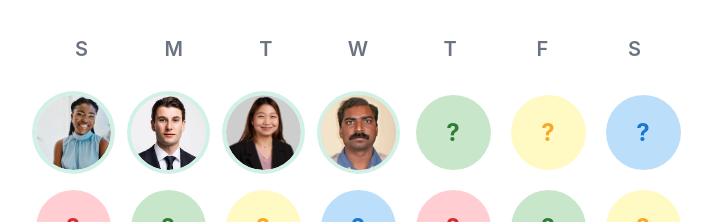
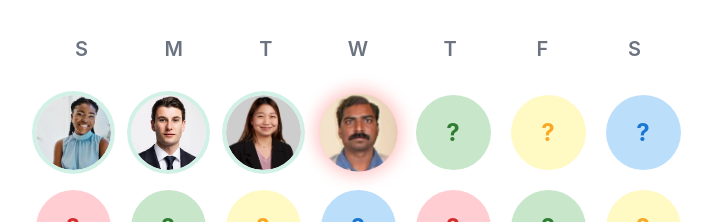
Before and after one commit to galitsky94/calendar, a React (Vite) app: page / in a window 1280 px wide. Shown: the part 173-395 px from the top of the page, without its empty margins (282-994 px from the left). Built offline with nearby package versions, Linux system fonts and the light colour scheme.

Commit message:
Add smooth animation and red pulsation to Day 4 bubble

```diff
--- a/src/App.tsx
+++ b/src/App.tsx
@@ -1,11 +1,34 @@
-import React from 'react';
+import React, { useEffect } from 'react';
 import CalendarGrid from './components/CalendarGrid';
 import LayoffModal from './components/LayoffModal';
 import { CalendarProvider } from './context/CalendarContext';
 
 function App() {
+  // Preload images, prioritizing the third one
+  useEffect(() => {
+    // Prioritize the third image loading
+    const img3 = new Image();
+    img3.src = '/faces/face3.jpg';
+
+    // Preload other images with a slight delay
+    setTimeout(() => {
+      const img1 = new Image();
+      img1.src = '/faces/face1.jpg';
+
+      const img2 = new Image();
+      img2.src = '/faces/face2.jpg';
+
+      const img4 = new Image();
+      img4.src = '/faces/face4.jpg';
+    }, 100);
+  }, []);
+
   return (
     <CalendarProvider>
+      {/* Hidden div for preloading images */}
+      <div className="hidden">
+        <img src="/faces/face3.jpg" alt="Preload 3" />
+      </div>
       <div className="min-h-screen bg-[#f8f7f4] flex items-center justify-center">
         <div className="container mx-auto px-4 py-10">
           <div className="max-w-5xl mx-auto flex flex-col items-center">
--- a/src/components/CalendarDay.tsx
+++ b/src/components/CalendarDay.tsx
@@ -1,15 +1,12 @@
-import React, { useState, useEffect } from 'react';
-import { Employee } from '../data/employees';
+import type React from 'react';
+import { useState, useEffect } from 'react';
+import type { Employee } from '../data/employees';
 
-// Function to get employee photo based on ID
 const getEmployeePhoto = (id: number): string => {
-  // We have specific faces from the user
   if (id === 1) return '/faces/face1.jpg';
   if (id === 2) return '/faces/face2.jpg';
-  if (id === 3) return '/faces/face3.jpg';
+  if (id === 3) return '/faces/face3.jpg?priority=high';
   if (id === 4) return '/faces/face4.jpg';
-
-  // For other days, show colored bubbles with question marks
   return '';
 };
 
@@ -28,71 +25,109 @@ const CalendarDay: React.FC<CalendarDayProps> = ({
   colorClass,
   onClick
 }) => {
-  // State to control Wednesday animation
-  const [showWednesdayAnimation, setShowWednesdayAnimation] = useState(false);
-
-  // Is it Wednesday (day 4)?
+  const [wednesdayImageLoaded, setWednesdayImageLoaded] = useState(false);
   const isWednesday = day === 4;
 
-  // For days 1-3, always show faces regardless of revealed state
-  const showFace = day <= 3;
+  // States for Day 4 animation
+  const [showQuestion, setShowQuestion] = useState(isWednesday);
+  const [dissolveQuestion, setDissolveQuestion] = useState(false);
+  const [showFace, setShowFace] = useState(false);
 
-  // Pretend it's Wednesday and automatically show the animation after a delay
   useEffect(() => {
-    let timer: ReturnType<typeof setTimeout>;
+    if (isWednesday) {
+      const img = new Image();
+      img.src = getEmployeePhoto(4);
+      img.onload = () => {
+        setWednesdayImageLoaded(true);
+      };
+    }
+  }, [isWednesday]);
+
+  useEffect(() => {
+    if (isWednesday && isRevealed && wednesdayImageLoaded) {
+      // Wait 2 seconds after image load, then start dissolving question mark
+      const timerDissolveStart = setTimeout(() => {
+        setDissolveQuestion(true);
+
+        // After question mark starts dissolving (1.5s animation), show face
+        const timerFaceRevealStart = setTimeout(() => {
+          setShowQuestion(false); // Hide question mark completely
+          setShowFace(true);      // Start revealing face
+        }, 1500); // Duration of dissolve-question-effect
+
+        return () => clearTimeout(timerFaceRevealStart);
+      }, 2000); // 2-second delay before animation starts
+
+      return () => clearTimeout(timerDissolveStart);
+    }
+  }, [isWednesday, isRevealed, wednesdayImageLoaded]);
+
+  const showFaceForDays1to3 = day <= 3;
 
   if (isWednesday) {
-      // Delay the animation to make it more noticeable
-      timer = setTimeout(() => {
-        setShowWednesdayAnimation(true);
-      }, 2000);
+    // Only apply animation if the day is revealed
+    if (!isRevealed) {
+      return (
+        <div
+          onClick={onClick}
+          className={`bubble ${colorClass} flex items-center justify-center cursor-pointer`}
+        >
+          <span className="text-2xl font-bold">?</span>
+        </div>
+      );
     }
 
-    return () => {
-      if (timer) clearTimeout(timer);
-    };
-  }, [isWednesday]);
-
-  // Handle click for Wednesday's special case
-  const handleClick = () => {
-    // For Wednesday, trigger the animation if not already shown
-    if (isWednesday && !showWednesdayAnimation) {
-      setShowWednesdayAnimation(true);
-    } else {
-      // For other days, just call the regular onClick handler
-      onClick();
-    }
-  };
-
-  // Wednesday special animation content
-  const wednesdayContent = (
-    <div className="relative w-full h-full rounded-full overflow-hidden">
-      <span
-        className={`flex items-center justify-center absolute inset-0 text-2xl font-bold transition-all duration-1000 ease-in-out ${
-          showWednesdayAnimation ? 'opacity-0 scale-0' : 'opacity-100 scale-100'
-        }`}
+    return (
+      <div
+        onClick={onClick}
+        // Apply the new .day4-pulsate class
+        className={`bubble ${colorClass} flex items-center justify-center cursor-pointer relative overflow-hidden ${isRevealed && wednesdayImageLoaded ? 'day4-pulsate' : ''}`}
+      >
+        {showQuestion && (
+          <div
+            className={`absolute inset-0 flex items-center justify-center text-2xl font-bold ${dissolveQuestion ? 'question-dissolving' : ''}`}
+            style={{ opacity: dissolveQuestion ? 0 : 1 }} // Ensure final state after animation
           >
             ?
-      </span>
-
-      {showWednesdayAnimation && (
+          </div>
+        )}
+        {showFace && wednesdayImageLoaded && (
           <div
-          className="absolute inset-0 animate-fadeIn bg-cover bg-center"
-          style={{
-            backgroundImage: `url(${getEmployeePhoto(4)})`,
-            backgroundSize: 'cover',
-            backgroundPosition: 'center',
-            animation: 'fadeIn 1s ease-in-out'
-          }}
+            className="face-appearing"
+            style={{ backgroundImage: `url(${getEmployeePhoto(4)})` }}
           />
+        )}
+        {/* Fallback if somehow no image/question for revealed Wednesday - should not happen */}
+        {!showQuestion && !showFace && wednesdayImageLoaded && (
+            <div
+                className="w-full h-full bg-cover bg-center rounded-full"
+                style={{ backgroundImage: `url(${getEmployeePhoto(4)})` }}
+            />
+        )}
+        {!showQuestion && !showFace && !wednesdayImageLoaded && isRevealed && (
+            <span className="text-4xl font-bold">?</span> // Still show Q if revealed but image not loaded
         )}
       </div>
     );
+  }
 
   // Normal content for other days
-  const normalContent = showFace ? (
-    // Days 1-3 show specific employee photos
+  const normalContent = showFaceForDays1to3 ? (
     <div className="w-full h-full overflow-hidden rounded-full">
+      {day === 3 ? (
+        <div className="relative w-full h-full">
+          <div className="face3-loading absolute inset-0 rounded-full" />
+          <img
+            src={getEmployeePhoto(day)}
+            alt={`Employee face ${day}`}
+            className="w-full h-full object-cover rounded-full face3-optimized"
+            style={{ objectPosition: 'center 20%' }}
+            loading="eager"
+            decoding="async"
+            fetchPriority="high"
+          />
+        </div>
+      ) : (
         <div
           className="w-full h-full bg-cover bg-center rounded-full"
           style={{
@@ -100,20 +135,18 @@ const CalendarDay: React.FC<CalendarDayProps> = ({
             backgroundPosition: 'center 20%'
           }}
         />
+      )}
     </div>
   ) : (
-    // Other days (5+) show a question mark in the colorful bubble
     <span className="text-2xl font-bold">?</span>
   );
 
   return (
     <div
-      onClick={handleClick}
-      className={`bubble ${colorClass} flex items-center justify-center cursor-pointer
-        ${isRevealed ? 'revealed' : ''}
-        ${isWednesday && showWednesdayAnimation ? 'wednesday-bubble' : ''}`}
+      onClick={onClick}
+      className={`bubble ${colorClass} flex items-center justify-center cursor-pointer ${isRevealed && !isWednesday ? 'revealed' : ''}`}
     >
-      {isWednesday ? wednesdayContent : normalContent}
+      {normalContent}
     </div>
   );
 };
--- a/src/components/CalendarGrid.tsx
+++ b/src/components/CalendarGrid.tsx
@@ -1,4 +1,4 @@
-import React from 'react';
+import type React from 'react';
 import CalendarDay from './CalendarDay';
 import { useCalendar } from '../context/CalendarContext';
 import { employees } from '../data/employees';
@@ -41,8 +41,8 @@ const CalendarGrid: React.FC = () => {
       </h2>
       <div className="p-10 card mb-8 rounded-xl shadow bg-white max-w-3xl mx-auto">
         <div className="grid grid-cols-7 mb-8">
-          {daysOfWeek.map((day, index) => (
-            <div key={`grid-day-${day}-${index}`} className="text-center font-semibold text-gray-500 text-xl">
+          {daysOfWeek.map((day) => (
+            <div key={`grid-day-${day}`} className="text-center font-semibold text-gray-500 text-xl">
               {day}
             </div>
           ))}
--- a/src/index.css
+++ b/src/index.css
@@ -59,24 +59,31 @@ body {
   box-shadow: 0 0 0 4px rgba(30, 185, 128, 0.2);
 }
 
-/* Special animations for Wednesday */
-@keyframes dissolve-question {
-  0% { opacity: 1; transform: scale(1); }
-  40% { opacity: 0; transform: scale(1.1); }
-  60% { opacity: 0; transform: scale(0.9); }
-  100% { opacity: 0; transform: scale(0); }
+/* Новая анимация пульсации для 4-го дня */
+@keyframes subtle-red-pulse {
+  0% {
+    transform: scale(1);
+    box-shadow: 0 0 10px 3px rgba(255, 130, 130, 0.25); /* Начальное состояние чуть заметнее */
+  }
+  50% {
+    transform: scale(1.08); /* Увеличенный масштаб */
+    box-shadow: 0 0 18px 6px rgba(255, 100, 100, 0.45); /* Более интенсивная и широкая тень */
+  }
+  100% {
+    transform: scale(1);
+    box-shadow: 0 0 10px 3px rgba(255, 130, 130, 0.25);
+  }
 }
 
-@keyframes reveal-face {
-  0% { opacity: 0; transform: scale(0.8); filter: blur(10px); }
-  60% { opacity: 0.7; transform: scale(1.05); filter: blur(5px); }
-  80% { opacity: 0.9; transform: scale(1.02); filter: blur(0); }
-  100% { opacity: 1; transform: scale(1); filter: blur(0); }
+.day4-pulsate {
+  animation: subtle-red-pulse 2s infinite ease-in-out;
+  position: relative; /* Для корректного отображения box-shadow и z-index если понадобится */
+  z-index: 2; /* Чтобы быть поверх других элементов, если необходимо */
 }
 
 @keyframes glow-pulse {
-  0% { box-shadow: 0 0 0 0 rgba(255, 205, 210, 0.7); }
-  70% { box-shadow: 0 0 0 10px rgba(255, 205, 210, 0); }
+  0% { box-shadow: 0 0 0 0 rgba(255, 205, 210, 0.4); }
+  70% { box-shadow: 0 0 0 5px rgba(255, 205, 210, 0); }
   100% { box-shadow: 0 0 0 0 rgba(255, 205, 210, 0); }
 }
 
@@ -90,26 +97,46 @@ body {
   animation: fadeIn 1s ease-in-out forwards;
 }
 
-.wednesday-question {
-  animation: dissolve-question 2s forwards;
-}
-
-.wednesday-face {
-  position: absolute;
-  top: 0;
-  left: 0;
-  width: 100%;
-  height: 100%;
-  border-radius: 50%;
-  opacity: 0;
-  animation: reveal-face 2s forwards;
-  animation-delay: 0.8s;
-}
-
 .wednesday-bubble {
   position: relative;
   animation: glow-pulse 2s infinite;
   animation-delay: 2.5s;
+}
+
+/* New animations for Day 4 sequential reveal */
+@keyframes dissolve-question-effect {
+  from {
+    opacity: 1;
+    transform: scale(1);
+  }
+  to {
+    opacity: 0;
+    transform: scale(0.8);
+  }
+}
+
+@keyframes reveal-face-effect {
+  from {
+    opacity: 0;
+    transform: scale(0.8);
+  }
+  to {
+    opacity: 1;
+    transform: scale(1);
+  }
+}
+
+.question-dissolving {
+  animation: dissolve-question-effect 1.5s ease-in-out forwards;
+}
+
+.face-appearing {
+  animation: reveal-face-effect 1s ease-in-out forwards;
+  background-size: cover;
+  background-position: center;
+  width: 100%;
+  height: 100%;
+  border-radius: 50%;
 }
 
 .bubble-red {
@@ -177,3 +204,20 @@ body {
   height: 56px;
   font-size: 1.1rem;
 }
+
+/* Optimization for the third face image */
+.face3-optimized {
+  background-color: #f0f0f0; /* Light background while loading */
+  will-change: background-image; /* Hint to browser about upcoming change */
+}
+
+/* Add a small loading state indicator */
+@keyframes face3-loading {
+  0% { opacity: 0.8; }
+  50% { opacity: 0.5; }
+  100% { opacity: 0.8; }
+}
+
+.face3-loading {
+  animation: face3-loading 1s ease-in-out infinite;
+}
```
Lines whose indentation alone changed are shown as unchanged.
